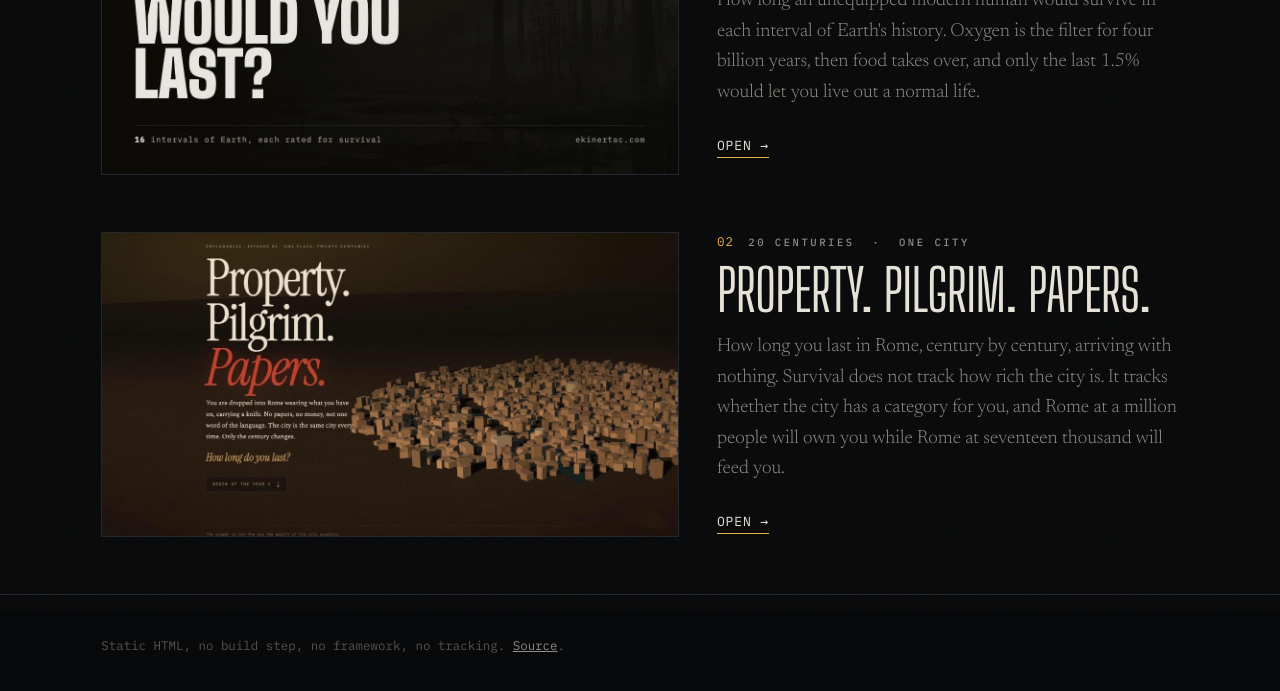
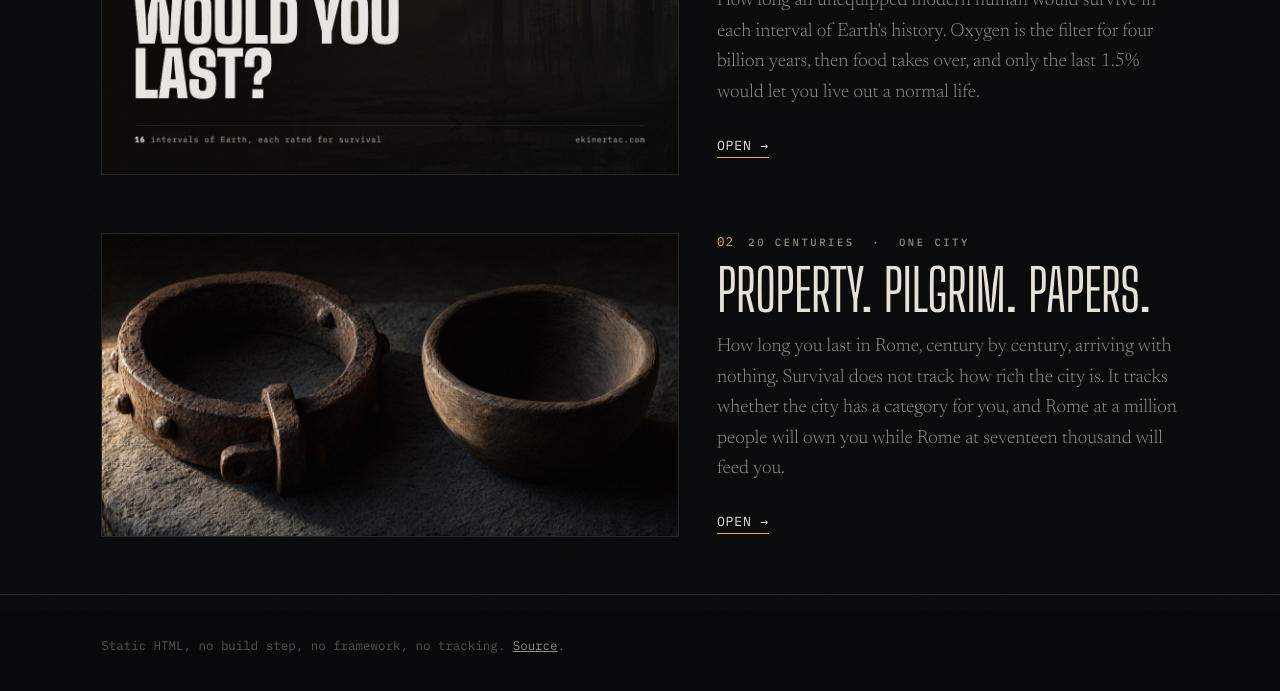
Before and after one commit to ekinertac/deep-time, a plain HTML site: page index.html in a window 1280 px wide. Shown: the part 589-1280 px from the top of the page. Drawn offline with Linux system fonts and the light colour scheme.

Commit message:
Make the social card work when someone actually shares it
og:image was a relative path. A scraper resolves it against nothing, so
the card renders blank everywhere it matters. Absolute now, with og:url,
a canonical link, explicit image dimensions and twitter:image, plus the
favicon the page was missing.

The shelf entry drops the screenshot placeholder for the real card: a
collar and a bowl, side by side, lit the same and photographed with the
same care. It is the whole argument in two objects, which a screenshot
of the 3D city was never going to carry.

```diff
--- a/index.html
+++ b/index.html
@@ -73,7 +73,8 @@
   <li class="shelf-item">
    <article>
     <a class="shelf-shot" href="rome/" aria-label="Open Property. Pilgrim. Papers.">
-     <img src="rome/assets/card.jpg" width="1200" height="631" alt="Property. Pilgrim. Papers.">
+     <img src="rome/assets/img/og-card.jpg" width="1200" height="630"
+          alt="An iron slave collar and a wooden pilgrim's bowl lying side by side on stone, lit and photographed with the same care.">
     </a>
     <div class="shelf-body">
      <div class="shelf-meta">
```
Also changed, not shown: rome/index.html (+9 -1 lines), rome/assets/card.jpg (deleted).
